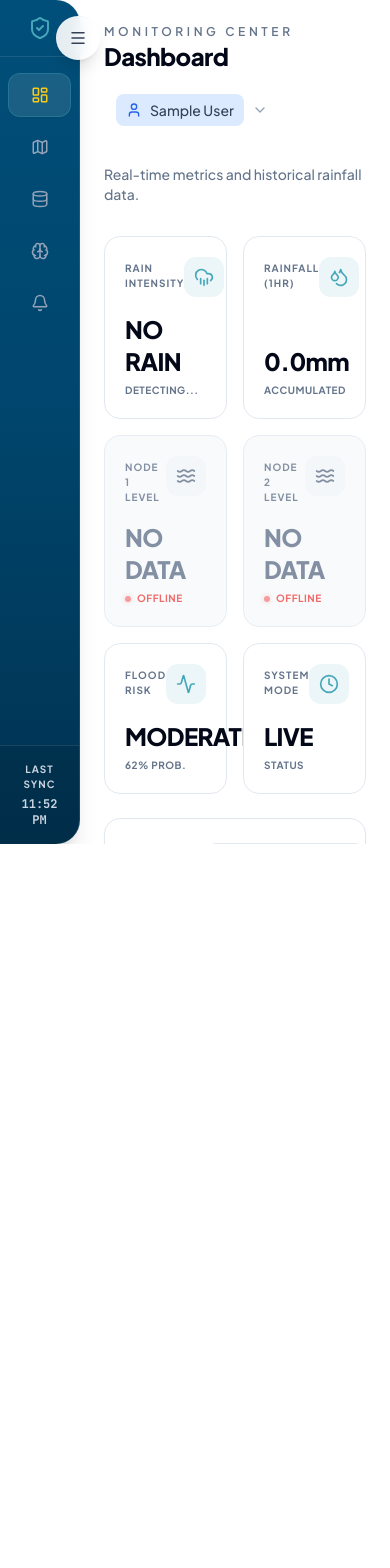
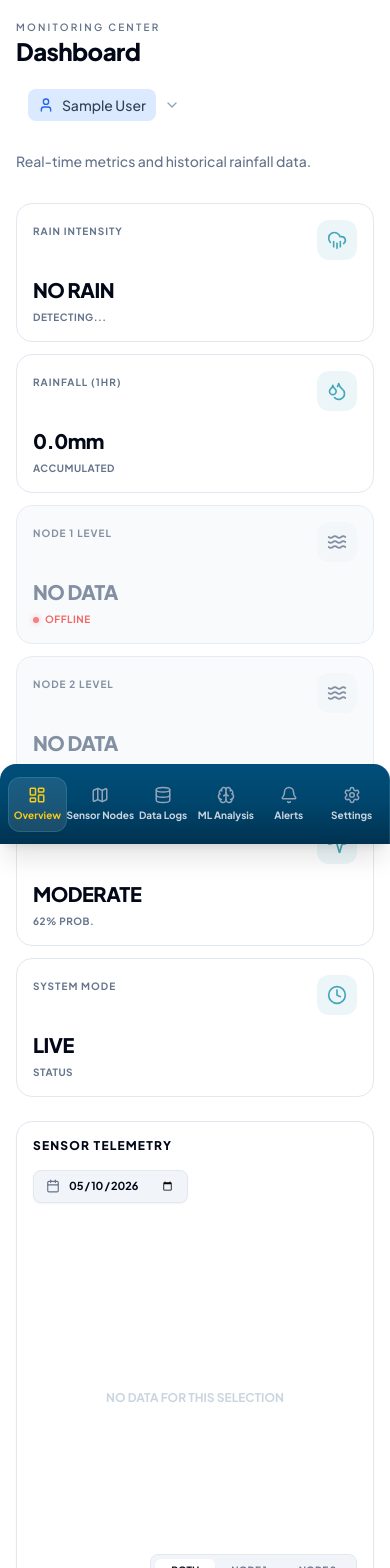
Before and after one commit to FranzAclao/Precipitation-Rate-Monitoring-V2, a React (Vite) app: page / in a window 390 px wide. Shown: the top 1568 px of the page. Before the commit the page ends 844 px from the top, so only its background shows below. Built offline with nearby package versions, Linux system fonts and the light colour scheme; no server answers; the database is empty; sample sign-in values are in the browser's storage.

Commit message:
Improve mobile layout

```diff
--- a/src/components/Header.jsx
+++ b/src/components/Header.jsx
@@ -3,10 +3,10 @@ import { UserMenu } from "@/components/UserMenu.jsx";
 
 export function Header({ title = "Precipitation Rate Monitoring System" }) {
   return (
-    <header className="mb-8 flex flex-col gap-4 sm:flex-row sm:items-center sm:justify-between">
-      <div>
-        <p className="text-xs uppercase tracking-[0.3em] text-muted-foreground font-semibold">Monitoring Center</p>
-        <h1 className="text-2xl font-black text-foreground tracking-tight">{title}</h1>
+    <header className="mb-6 flex flex-col gap-4 sm:flex-row sm:items-center sm:justify-between md:mb-8">
+      <div className="min-w-0">
+        <p className="text-[10px] uppercase tracking-[0.22em] text-muted-foreground font-semibold sm:text-xs sm:tracking-[0.3em]">Monitoring Center</p>
+        <h1 className="truncate text-2xl font-black text-foreground tracking-tight">{title}</h1>
       </div>
       <UserMenu />
     </header>
--- a/src/components/Sidebar.jsx
+++ b/src/components/Sidebar.jsx
@@ -1,26 +1,26 @@
 import React, { useState } from "react";
 import { useNavigate } from "react-router-dom";
-import { ShieldCheck, LayoutDashboard, Map as MapIcon, Database, Brain, Bell, Menu } from "lucide-react";
+import { ShieldCheck, LayoutDashboard, Map as MapIcon, Database, Brain, Bell, Menu, Settings } from "lucide-react";
 
 function NavItem({ icon, label, isActive, onClick, badge, collapsed }) {
   return (
     <button
       onClick={onClick}
       title={label}
-      className={`group w-full flex items-center justify-between gap-3 rounded-xl px-4 py-3 transition-all duration-200 text-sm font-bold ${
+      className={`group relative flex min-w-0 flex-1 flex-col items-center justify-center gap-1 rounded-xl px-2 py-2 text-[10px] font-bold transition-all duration-200 md:w-full md:flex-row md:justify-between md:gap-3 md:px-4 md:py-3 md:text-sm ${
         isActive
           ? "border-brand-teal/30 text-yellow-400 shadow-sm border bg-white/10"
           : "border border-transparent text-slate-300 hover:bg-white/5 hover:text-yellow-400"
       }`}
     >
-      <div className={`flex items-center gap-3 ${collapsed ? "justify-center w-full" : ""}`}>
+      <div className={`flex min-w-0 flex-col items-center gap-1 md:flex-row md:gap-3 ${collapsed ? "md:justify-center md:w-full" : ""}`}>
         <span className={`transition-colors duration-200 ${isActive ? "text-yellow-400" : "text-slate-400 group-hover:text-yellow-400"}`}>
           {icon}
         </span>
-        {!collapsed && <span>{label}</span>}
+        <span className={`max-w-full truncate ${collapsed ? "md:hidden" : ""}`}>{label}</span>
       </div>
       {!collapsed && badge && (
-        <span className="bg-red-500 text-white text-[9px] w-4 h-4 flex items-center justify-center rounded-full animate-bounce shadow-[0_0_10px_rgba(239,68,68,0.5)]">
+        <span className="absolute -mt-8 ml-8 flex h-4 w-4 items-center justify-center rounded-full bg-red-500 text-[9px] text-white shadow-[0_0_10px_rgba(239,68,68,0.5)] md:static md:mt-0 md:ml-0 md:animate-bounce">
           {badge}
         </span>
       )}
@@ -38,21 +38,22 @@ export function Sidebar({ activeView, node1, node2, lastUpdate }) {
     { icon: <Database size={18} />, label: "Data Logs", path: "/data", activeKey: "data" },
     { icon: <Brain size={18} />, label: "ML Analysis", path: "/analysis", activeKey: "analysis" },
     { icon: <Bell size={18} />, label: "Alerts", path: "/alerts", activeKey: "alerts", badge: node1?.status === 'offline' || node2?.status === 'offline' ? "!" : null },
+    { icon: <Settings size={18} />, label: "Settings", path: "/settings", activeKey: "settings" },
   ];
 
   return (
-    <div className={`relative flex flex-col transition-all duration-300 ${collapsed ? "w-20" : "w-64"}`}>
+    <div className={`fixed inset-x-0 bottom-0 z-40 flex h-20 flex-col transition-all duration-300 md:relative md:inset-auto md:h-auto ${collapsed ? "md:w-20" : "md:w-64"}`}>
       <button
         type="button"
         onClick={() => setCollapsed((value) => !value)}
-        className="absolute top-4 right-[-1.25rem] z-20 inline-flex h-11 w-11 items-center justify-center rounded-full border border-white/15 bg-white/90 text-slate-700 shadow-lg backdrop-blur transition hover:bg-white"
+        className="absolute top-4 right-[-1.25rem] z-20 hidden h-11 w-11 items-center justify-center rounded-full border border-white/15 bg-white/90 text-slate-700 shadow-lg backdrop-blur transition hover:bg-white md:inline-flex"
         aria-label={collapsed ? "Expand sidebar" : "Collapse sidebar"}
       >
         <Menu size={18} />
       </button>
 
-      <aside className="flex h-full flex-col overflow-hidden rounded-tr-3xl rounded-br-3xl bg-gradient-to-b from-[#004f7a] via-[#00456c] to-[#003250] border-r border-white/10 dark:border-white/5 shadow-xl">
-        <div className={`flex items-center ${collapsed ? "justify-center" : "justify-between"} gap-2 ${collapsed ? "p-4" : "p-6"} border-b border-white/10`}>
+      <aside className="flex h-full flex-col overflow-hidden rounded-t-2xl border-r border-white/10 bg-gradient-to-b from-[#004f7a] via-[#00456c] to-[#003250] shadow-xl dark:border-white/5 md:rounded-tr-3xl md:rounded-br-3xl md:rounded-tl-none">
+        <div className={`hidden items-center ${collapsed ? "justify-center" : "justify-between"} gap-2 ${collapsed ? "p-4" : "p-6"} border-b border-white/10 md:flex`}>
           <div className="flex items-center gap-2">
             <ShieldCheck className="text-brand-teal w-6 h-6 shrink-0" />
             {!collapsed && (
@@ -66,7 +67,7 @@ export function Sidebar({ activeView, node1, node2, lastUpdate }) {
           </div>
         </div>
 
-        <nav className={`flex-1 ${collapsed ? "px-2 py-4" : "p-4"} space-y-2`}>
+        <nav className={`flex flex-1 items-center gap-1 px-2 py-2 md:block md:space-y-2 ${collapsed ? "md:px-2 md:py-4" : "md:p-4"}`}>
           {navItems.map((item) => (
             <NavItem
               key={item.path}
@@ -80,7 +81,7 @@ export function Sidebar({ activeView, node1, node2, lastUpdate }) {
           ))}
         </nav>
 
-        <div className={`p-4 border-t border-white/10 bg-black/10 ${collapsed ? "text-center" : ""}`}>
+        <div className={`hidden p-4 border-t border-white/10 bg-black/10 md:block ${collapsed ? "text-center" : ""}`}>
           <p className="text-[10px] font-bold uppercase tracking-widest mb-1 text-slate-300 text-center">Last Sync</p>
           <div className={`font-mono text-xs font-bold ${collapsed ? "text-slate-300" : "text-slate-200 bg-white/10 px-3 py-2 rounded-md border border-white/10 shadow-sm text-center"}`}>
             {lastUpdate}
--- a/src/pages/auth/login.jsx
+++ b/src/pages/auth/login.jsx
@@ -44,20 +44,20 @@ export default function Login() {
   };
 
   return (
-    <div className="min-h-screen bg-gradient-to-br from-blue-50 via-slate-50 to-slate-100 flex items-center justify-center p-4">
+    <div className="min-h-screen bg-gradient-to-br from-blue-50 via-slate-50 to-slate-100 flex items-center justify-center px-4 py-6 sm:p-4">
       <div className="w-full max-w-md">
         {/* Header */}
-        <div className="text-center mb-8">
+        <div className="text-center mb-6 sm:mb-8">
           <div className="flex items-center justify-center gap-2 mb-2">
-            <ShieldCheck className="text-blue-600" size={32} />
-            <h1 className="text-3xl font-black text-slate-900">LAWOM</h1>
+            <ShieldCheck className="text-blue-600" size={30} />
+            <h1 className="text-2xl sm:text-3xl font-black text-slate-900">LAWOM</h1>
           </div>
           <p className="text-slate-500 text-sm font-medium">Real-time Flood & Rainfall Monitoring</p>
         </div>
 
         {/* Login Card */}
-        <div className="bg-white rounded-2xl shadow-lg border border-slate-200 p-8 mb-6">
-          <h2 className="text-2xl font-bold text-slate-900 mb-6">Welcome Back</h2>
+        <div className="bg-white rounded-2xl shadow-lg border border-slate-200 p-5 sm:p-8 mb-6">
+          <h2 className="text-xl sm:text-2xl font-bold text-slate-900 mb-6">Welcome Back</h2>
 
           {/* Error Alert */}
           {error && (
--- a/src/pages/dashboard/dashboard.jsx
+++ b/src/pages/dashboard/dashboard.jsx
@@ -73,10 +73,10 @@ export default function Dashboard() {
   );
 
   return (
-    <div className="flex h-screen bg-background text-foreground overflow-hidden font-sans">
+    <div className="flex min-h-screen bg-background text-foreground font-sans md:h-screen md:overflow-hidden">
       <Sidebar activeView={activeView} node1={node1} node2={node2} lastUpdate={lastUpdate} />
 
-      <main className="flex-1 overflow-y-auto bg-background p-6 md:p-10 animate-in fade-in duration-500">
+      <main className="flex-1 overflow-y-auto bg-background px-4 pb-28 pt-5 animate-in fade-in duration-500 sm:px-6 md:p-10">
         <Header title={headerTitle} />
 
         {isViewSwitching ? <PageSkeleton /> : (
@@ -88,7 +88,7 @@ export default function Dashboard() {
             </header>
 
             {/* Metrics Grid */}
-            <div className="grid grid-cols-2 md:grid-cols-3 lg:grid-cols-6 gap-4">
+            <div className="grid grid-cols-1 gap-3 sm:grid-cols-2 md:grid-cols-3 lg:grid-cols-6 md:gap-4">
               <MetricCard title="Rain Intensity" value={rain.intensity} subtitle={rain.source} icon={<CloudRain className="w-5 h-5" />} />
               <MetricCard title="Rainfall (1hr)" value={rain.total1h} subtitle="Accumulated" icon={<Droplets className="w-5 h-5" />} />
               <MetricCard title="Node 1 Level" value={node1.level} subtitle={node1.label} status={node1.status} icon={<Waves className="w-5 h-5" />} />
@@ -98,11 +98,11 @@ export default function Dashboard() {
             </div>
 
             {/* Chart Area */}
-            <div className="mt-8 bg-card text-card-foreground p-6 rounded-2xl border border-border shadow-sm relative overflow-hidden">
-              <div className="flex justify-between items-center mb-6">
+            <div className="mt-8 bg-card text-card-foreground p-4 sm:p-6 rounded-2xl border border-border shadow-sm relative overflow-hidden">
+              <div className="flex flex-col gap-4 sm:flex-row sm:justify-between sm:items-center mb-6">
                 <h3 className="text-xs font-black text-foreground uppercase tracking-widest">Sensor Telemetry</h3>
 
-                <div className="flex items-center gap-2">
+                <div className="flex flex-wrap items-center gap-2">
                    {selectedDate !== todayStr && (
                      <button
                       onClick={() => setSelectedDate(todayStr)}
@@ -113,7 +113,7 @@ export default function Dashboard() {
                      </button>
                    )}
                    <div
-                     className="flex items-center gap-2 border border-border bg-muted rounded-lg px-3 py-1.5 cursor-pointer hover:border-brand-teal transition-all shadow-sm"
+                     className="flex min-w-0 items-center gap-2 border border-border bg-muted rounded-lg px-3 py-1.5 cursor-pointer hover:border-brand-teal transition-all shadow-sm"
                      onClick={() => document.getElementById('thesis-date-picker')?.showPicker()}
                    >
                       <Calendar className="w-3.5 h-3.5 text-muted-foreground" />
@@ -122,7 +122,7 @@ export default function Dashboard() {
                          type="date"
                          value={selectedDate}
                          onChange={(e) => setSelectedDate(e.target.value)}
-                         className="text-[11px] font-bold text-foreground bg-transparent outline-none cursor-pointer uppercase"
+                         className="min-w-0 text-[11px] font-bold text-foreground bg-transparent outline-none cursor-pointer uppercase"
                       />
                    </div>
                 </div>
@@ -180,7 +180,7 @@ function MetricCard({ title, value, subtitle, icon, status }) {
   const isOffline = status === 'offline';
 
   return (
-    <div className={`relative bg-card text-card-foreground p-5 rounded-2xl border border-border transition-all duration-300 flex flex-col justify-between min-h-[140px] group ${
+    <div className={`relative bg-card text-card-foreground p-4 sm:p-5 rounded-2xl border border-border transition-all duration-300 flex flex-col justify-between min-h-[128px] sm:min-h-[140px] group ${
       isOffline
         ? 'opacity-80 bg-muted/60'
         : 'hover:border-brand-teal/40 hover:shadow-[0_8px_24px_rgba(69,167,185,0.12)] hover:-translate-y-1'
@@ -201,7 +201,7 @@ function MetricCard({ title, value, subtitle, icon, status }) {
       </div>
 
       <div>
-        <div className={`text-2xl lg:text-3xl font-black tracking-tight ${isOffline ? 'text-muted-foreground' : 'text-foreground'}`}>
+        <div className={`break-words text-xl sm:text-2xl lg:text-3xl font-black tracking-tight ${isOffline ? 'text-muted-foreground' : 'text-foreground'}`}>
           {value}
         </div>
         <div className="flex items-center gap-1.5 mt-1.5">
```
